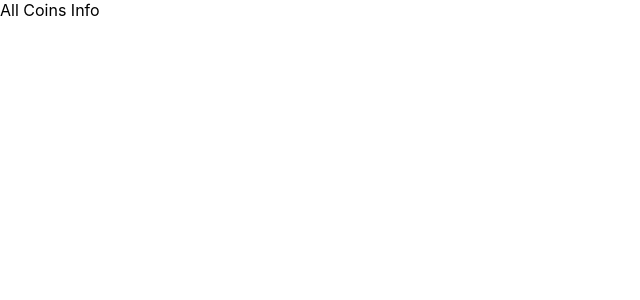
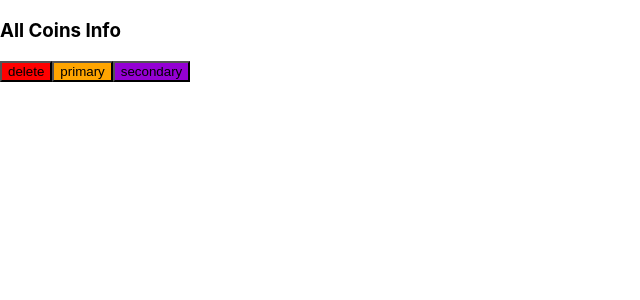
Before and after one commit to dllsc/cryptocoin, a React (Create React App) app: page / in a window 1280 px wide. Shown: the top 300 px of the page, without its empty margins (0-640 px from the left). Built offline with nearby package versions, Linux system fonts and the light colour scheme.

Commit message:
base template for Button

```diff
--- /dev/null
+++ b/src/components/button/Button.tsx
@@ -0,0 +1,17 @@
+import "./button.scss"
+import { HTMLProps, ReactNode } from 'react';
+
+interface ButtonProps extends HTMLProps<HTMLButtonElement>{
+    type?: 'delete' | 'secondary' | 'primary',
+    children: ReactNode,
+}
+const buttonTypeClassName = {
+    delete: 'button-delete',
+    secondary: 'button-secondary',
+    primary: 'button-primary'
+}
+export const Button = ({onClick, children, type = 'primary'}:ButtonProps) => {
+    const className = ['button'];
+    className.push(buttonTypeClassName[type]);
+    return <button className={className.join(' ')} onClick={onClick}>{children}</button>
+}
--- /dev/null
+++ b/src/components/button/button.scss
@@ -0,0 +1,12 @@
+.button{
+
+  &-delete{
+   background: red;
+  }
+  &-secondary{
+    background: darkviolet;
+  }
+  &-primary{
+    background: orange;
+  }
+}
--- a/src/views/allCoinsPage.tsx
+++ b/src/views/allCoinsPage.tsx
@@ -1,5 +1,10 @@
+import { Button } from '../components/button/Button';
+
 export const AllCoinsPage = ()=>{
     return <>
-        All Coins Info
+        <h3>All Coins Info</h3>
+        <Button type={'delete'}>delete</Button>
+        <Button type={'primary'}>primary</Button>
+        <Button type={'secondary'}>secondary</Button>
     </>
 }
```
